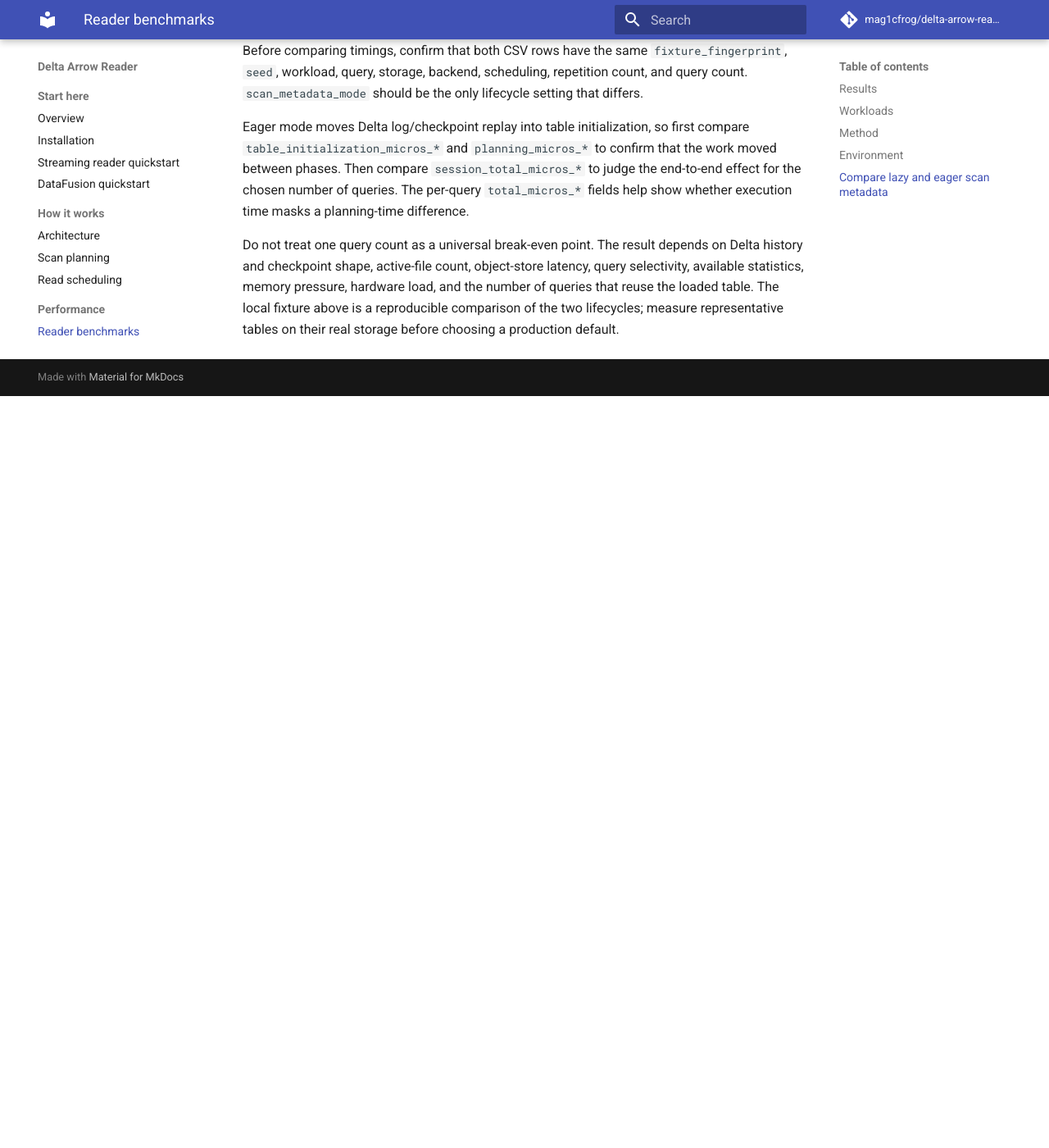
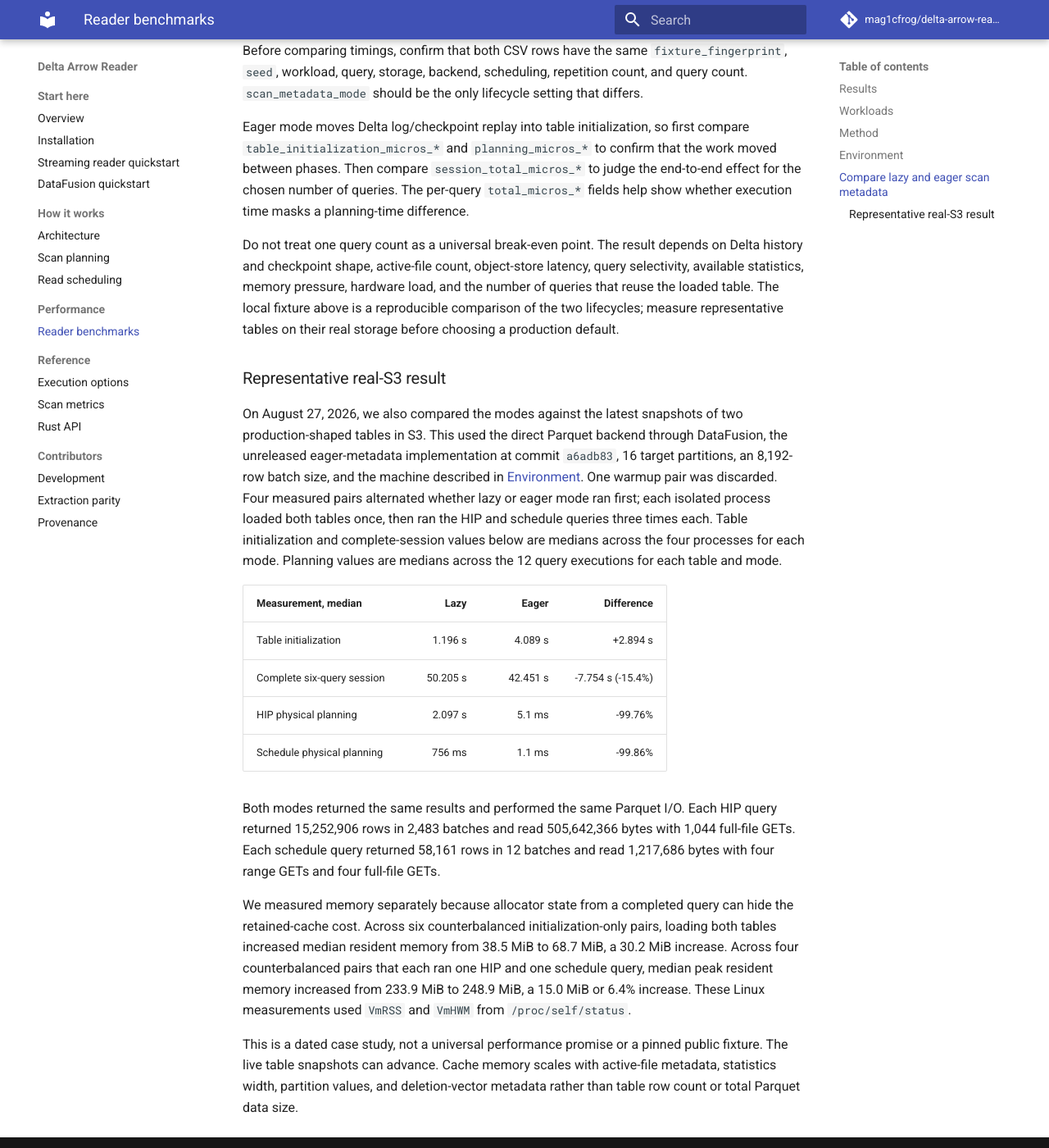
Before and after one commit to mag1cfrog/delta-arrow-reader, an MkDocs documentation site: the page built from docs/content/benchmarks.md, in a window 1280 px wide and 1400 px high, scrolled down 5910 px. Shown: the whole window at 82% size. Built offline with MkDocs 1.6.1 and Material for MkDocs 9.7.7, drawn with Linux system fonts in a browser that asks for light colours; comment, search, counter and statistics services are not loaded; before the commit the page ends 6393 px from its top, so only the background shows below that.

Commit message:
docs: quantify eager metadata caching performance and memory tradeoffs
Strengthens eager metadata cache regression coverage and documents the measured initialization, planning, query latency, and memory tradeoffs.

```diff
--- a/docs/content/benchmarks.md
+++ b/docs/content/benchmarks.md
@@ -230,3 +230,41 @@ query selectivity, available statistics, memory pressure, hardware load, and
 the number of queries that reuse the loaded table. The local fixture above is a
 reproducible comparison of the two lifecycles; measure representative tables on
 their real storage before choosing a production default.
+
+### Representative real-S3 result
+
+On August 27, 2026, we also compared the modes against the latest snapshots of
+two production-shaped tables in S3. This used the direct Parquet backend through
+DataFusion, the unreleased eager-metadata implementation at commit `a6adb83`,
+16 target partitions, an 8,192-row batch size, and the machine described in
+[Environment](#environment). One warmup pair was discarded. Four measured
+pairs alternated whether lazy or eager mode ran first; each isolated process
+loaded both tables once, then ran the HIP and schedule queries three times each.
+Table initialization and complete-session values below are medians across the
+four processes for each mode. Planning values are medians across the 12 query
+executions for each table and mode.
+
+| Measurement, median | Lazy | Eager | Difference |
+| --- | ---: | ---: | ---: |
+| Table initialization | 1.196 s | 4.089 s | +2.894 s |
+| Complete six-query session | 50.205 s | 42.451 s | -7.754 s (-15.4%) |
+| HIP physical planning | 2.097 s | 5.1 ms | -99.76% |
+| Schedule physical planning | 756 ms | 1.1 ms | -99.86% |
+
+Both modes returned the same results and performed the same Parquet I/O. Each
+HIP query returned 15,252,906 rows in 2,483 batches and read 505,642,366 bytes
+with 1,044 full-file GETs. Each schedule query returned 58,161 rows in 12
+batches and read 1,217,686 bytes with four range GETs and four full-file GETs.
+
+We measured memory separately because allocator state from a completed query can
+hide the retained-cache cost. Across six counterbalanced initialization-only
+pairs, loading both tables increased median resident memory from 38.5 MiB to
+68.7 MiB, a 30.2 MiB increase. Across four counterbalanced pairs that each ran
+one HIP and one schedule query, median peak resident memory increased from
+233.9 MiB to 248.9 MiB, a 15.0 MiB or 6.4% increase. These Linux measurements
+used `VmRSS` and `VmHWM` from `/proc/self/status`.
+
+This is a dated case study, not a universal performance promise or a pinned
+public fixture. The live table snapshots can advance. Cache memory scales with
+active-file metadata, statistics width, partition values, and deletion-vector
+metadata rather than table row count or total Parquet data size.
```
Also changed, not shown: docs/content/scan-planning.md (+6 -0 lines), 3 other files.
